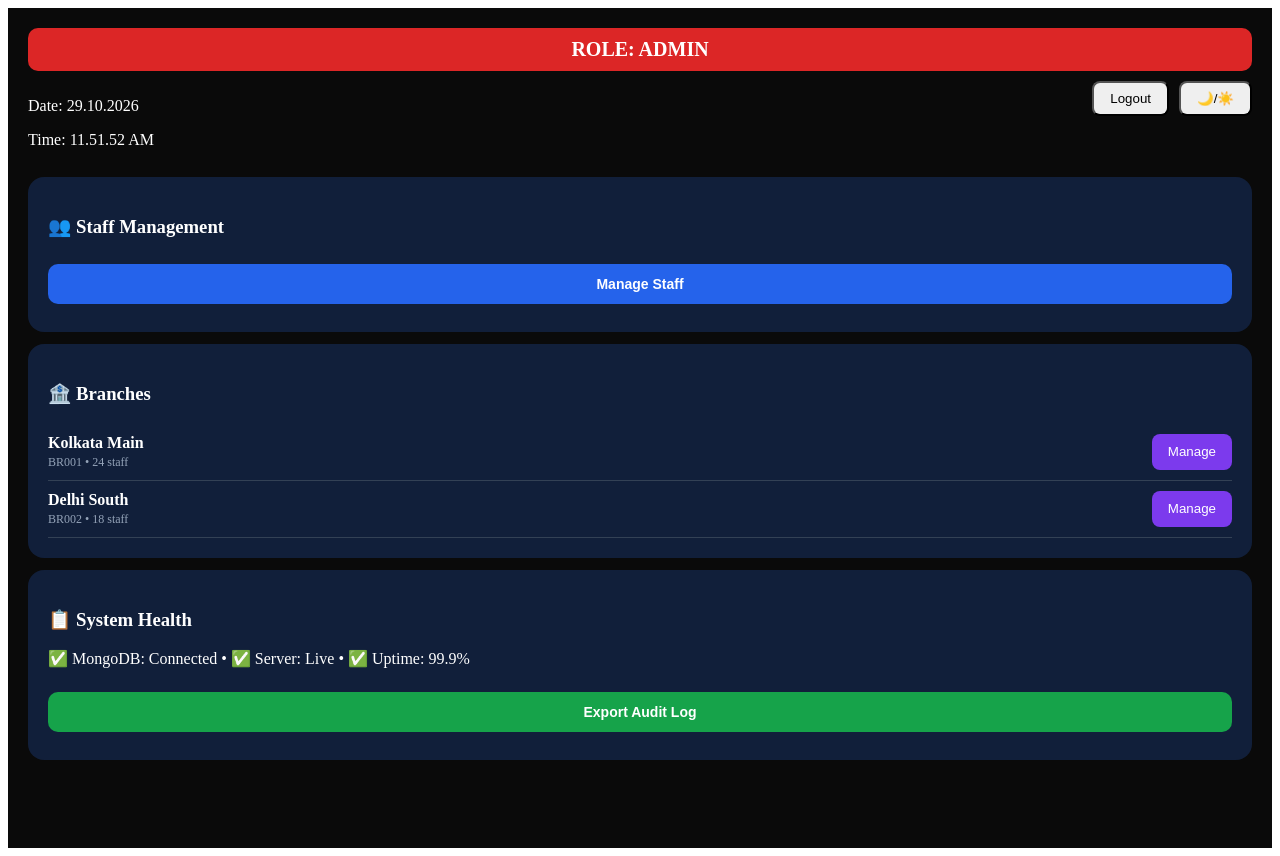
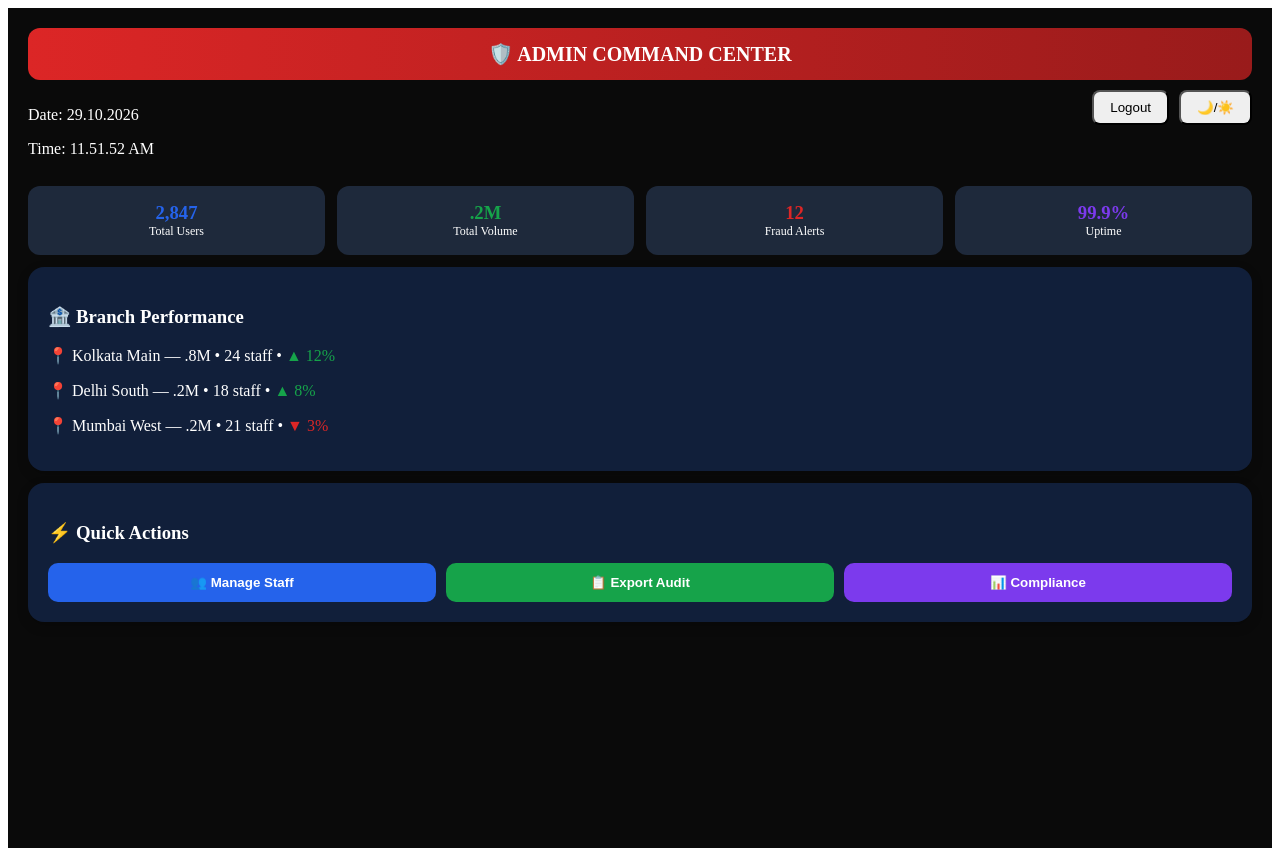
Before and after one commit to matiur25580/Enterprise-AI-Powered-Digital-Banking-Fraud-Detection-DevOps-Command-Center, a React (Vite) app in the folder client/: page /admin in a window 1280 px wide. Built offline with nearby package versions, Linux system fonts and the light colour scheme.

Commit message:
feat: admin impressive dashboard

```diff
--- a/client/src/pages/Admin.tsx
+++ b/client/src/pages/Admin.tsx
@@ -6,18 +6,13 @@ export default function Admin() {
   const [dt, setDt] = useState(getDateTime());
   const [msg, setMsg] = useState('');
   const dark = theme==='dark';
-  const s={width:'100%',padding:'12px',margin:'8px 0',borderRadius:'10px',fontSize:'14px',boxSizing:'border-box' as const,
-    background:dark?'#1e293b':'#ffffff',color:dark?'#ffffff':'#000000',border:dark?'1px solid #475569':'1px solid #cbd5e1'};
-  const card={background:dark?'#111f3a':'#fff',padding:'20px',borderRadius:'16px',margin:'12px 0'};
+  const card={background:dark?'#111f3a':'#fff',padding:'20px',borderRadius:'16px',margin:'12px 0',boxShadow:'0 4px 12px rgba(0,0,0,0.2)'};
+  const stat={flex:1,minWidth:'140px',background:dark?'#1e293b':'#f1f5f9',padding:'16px',borderRadius:'12px',textAlign:'center' as const};
   useEffect(()=>{ const t=setInterval(()=>setDt(getDateTime()),1000); return ()=>clearInterval(t); },[]);
-  const branches=[
-    {id:'BR001',name:'Kolkata Main',staff:24},
-    {id:'BR002',name:'Delhi South',staff:18},
-  ];
   return (
     <div style={{ background: dark?'#0a0a0a':'#f1f5f9', color: dark?'#fff':'#000', minHeight:'100vh', padding:'20px' }}>
       <SuccessToast msg={msg} onClose={()=>setMsg('')} />
-      <div style={{ background:'#dc2626', color:'#fff', padding:'10px', textAlign:'center', fontWeight:'bold', fontSize:'20px', borderRadius:'10px' }}>ROLE: ADMIN</div>
+      <div style={{ background:'linear-gradient(90deg,#dc2626,#991b1b)', color:'#fff', padding:'14px', textAlign:'center', fontWeight:'bold', fontSize:'20px', borderRadius:'12px' }}>🛡️ ADMIN COMMAND CENTER</div>
       <div style={{ display:'flex', justifyContent:'space-between', marginTop:'10px', flexWrap:'wrap' }}>
         <div><p>Date: {dt.dateStr}</p><p>Time: {dt.timeStr}</p></div>
         <div>
@@ -25,21 +20,25 @@ export default function Admin() {
           <button onClick={()=>setTheme(dark?'light':'dark')} style={{padding:'8px 16px',borderRadius:'8px'}}>🌙/☀️</button>
         </div>
       </div>
-      <div style={card}>
-        <h3>👥 Staff Management</h3>
-        <button onClick={()=>window.location.href='/staff'} style={{...s,background:'#2563eb',color:'#fff',border:'none',fontWeight:'bold'}}>Manage Staff</button>
+      <div style={{display:'flex',gap:'12px',flexWrap:'wrap',margin:'12px 0'}}>
+        <div style={stat}><h3 style={{margin:0,color:'#2563eb'}}>2,847</h3><p style={{margin:0,fontSize:'12px'}}>Total Users</p></div>
+        <div style={stat}><h3 style={{margin:0,color:'#16a34a'}}>.2M</h3><p style={{margin:0,fontSize:'12px'}}>Total Volume</p></div>
+        <div style={stat}><h3 style={{margin:0,color:'#dc2626'}}>12</h3><p style={{margin:0,fontSize:'12px'}}>Fraud Alerts</p></div>
+        <div style={stat}><h3 style={{margin:0,color:'#7c3aed'}}>99.9%</h3><p style={{margin:0,fontSize:'12px'}}>Uptime</p></div>
       </div>
       <div style={card}>
-        <h3>🏦 Branches</h3>
-        {branches.map(b=><div key={b.id} style={{display:'flex',justifyContent:'space-between',padding:'10px 0',borderBottom:'1px solid #334155'}}>
-          <div><b>{b.name}</b><br/><span style={{fontSize:'12px',color:'#94a3b8'}}>{b.id} • {b.staff} staff</span></div>
-          <button onClick={()=>setMsg('Branch '+b.name+' updated')} style={{padding:'8px 16px',borderRadius:'8px',border:'none',background:'#7c3aed',color:'#fff'}}>Manage</button>
-        </div>)}
+        <h3>🏦 Branch Performance</h3>
+        <p>📍 Kolkata Main — .8M • 24 staff • <span style={{color:'#16a34a'}}>▲ 12%</span></p>
+        <p>📍 Delhi South — .2M • 18 staff • <span style={{color:'#16a34a'}}>▲ 8%</span></p>
+        <p>📍 Mumbai West — .2M • 21 staff • <span style={{color:'#dc2626'}}>▼ 3%</span></p>
       </div>
       <div style={card}>
-        <h3>📋 System Health</h3>
-        <p>✅ MongoDB: Connected • ✅ Server: Live • ✅ Uptime: 99.9%</p>
-        <button onClick={()=>setMsg('Audit log exported successfully')} style={{...s,background:'#16a34a',color:'#fff',border:'none',fontWeight:'bold'}}>Export Audit Log</button>
+        <h3>⚡ Quick Actions</h3>
+        <div style={{display:'flex',gap:'10px',flexWrap:'wrap'}}>
+          <button onClick={()=>window.location.href='/staff'} style={{flex:1,padding:'12px',borderRadius:'10px',border:'none',background:'#2563eb',color:'#fff',fontWeight:'bold'}}>👥 Manage Staff</button>
+          <button onClick={()=>setMsg('Audit log exported successfully')} style={{flex:1,padding:'12px',borderRadius:'10px',border:'none',background:'#16a34a',color:'#fff',fontWeight:'bold'}}>📋 Export Audit</button>
+          <button onClick={()=>setMsg('Compliance report generated')} style={{flex:1,padding:'12px',borderRadius:'10px',border:'none',background:'#7c3aed',color:'#fff',fontWeight:'bold'}}>📊 Compliance</button>
+        </div>
       </div>
     </div>
   );
```
